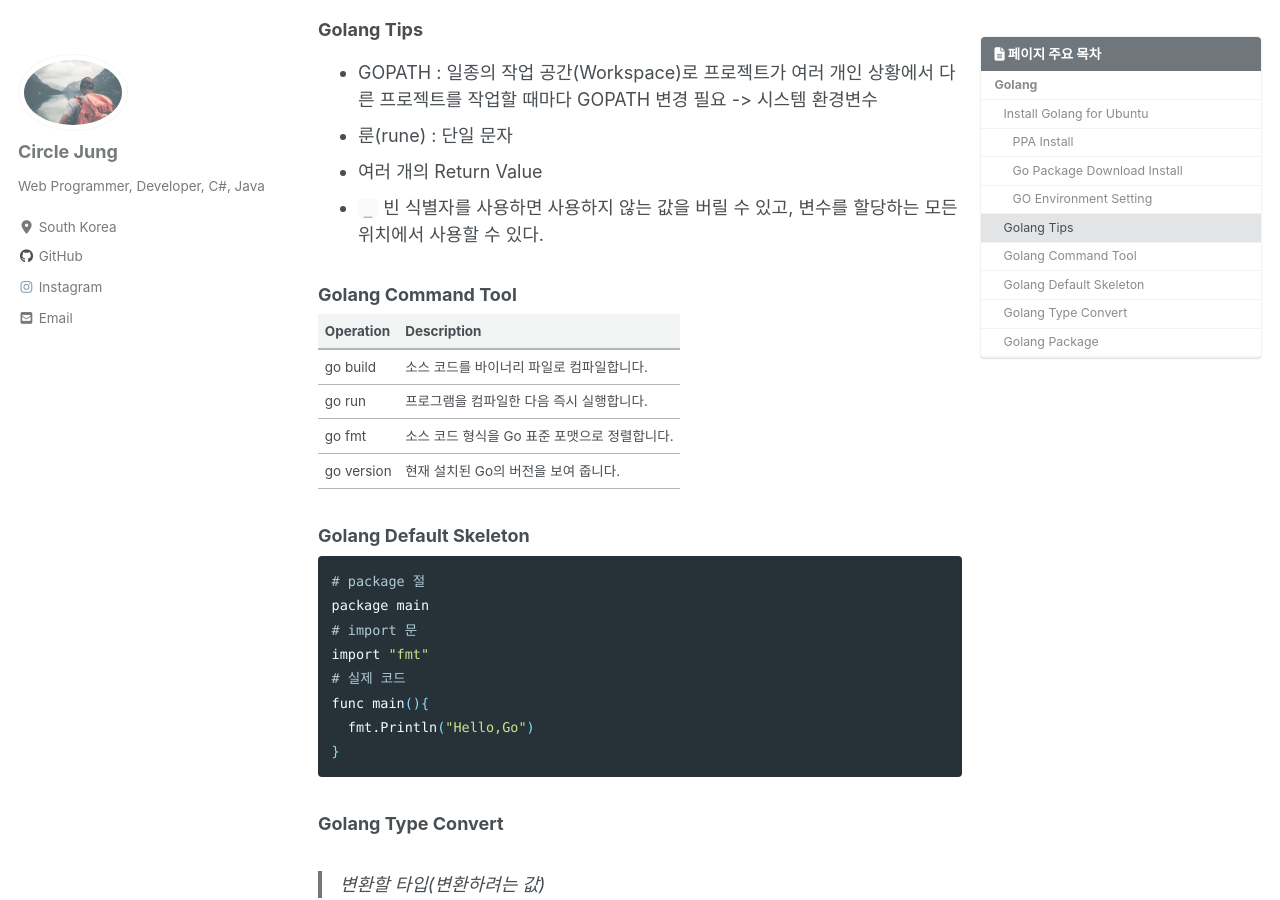
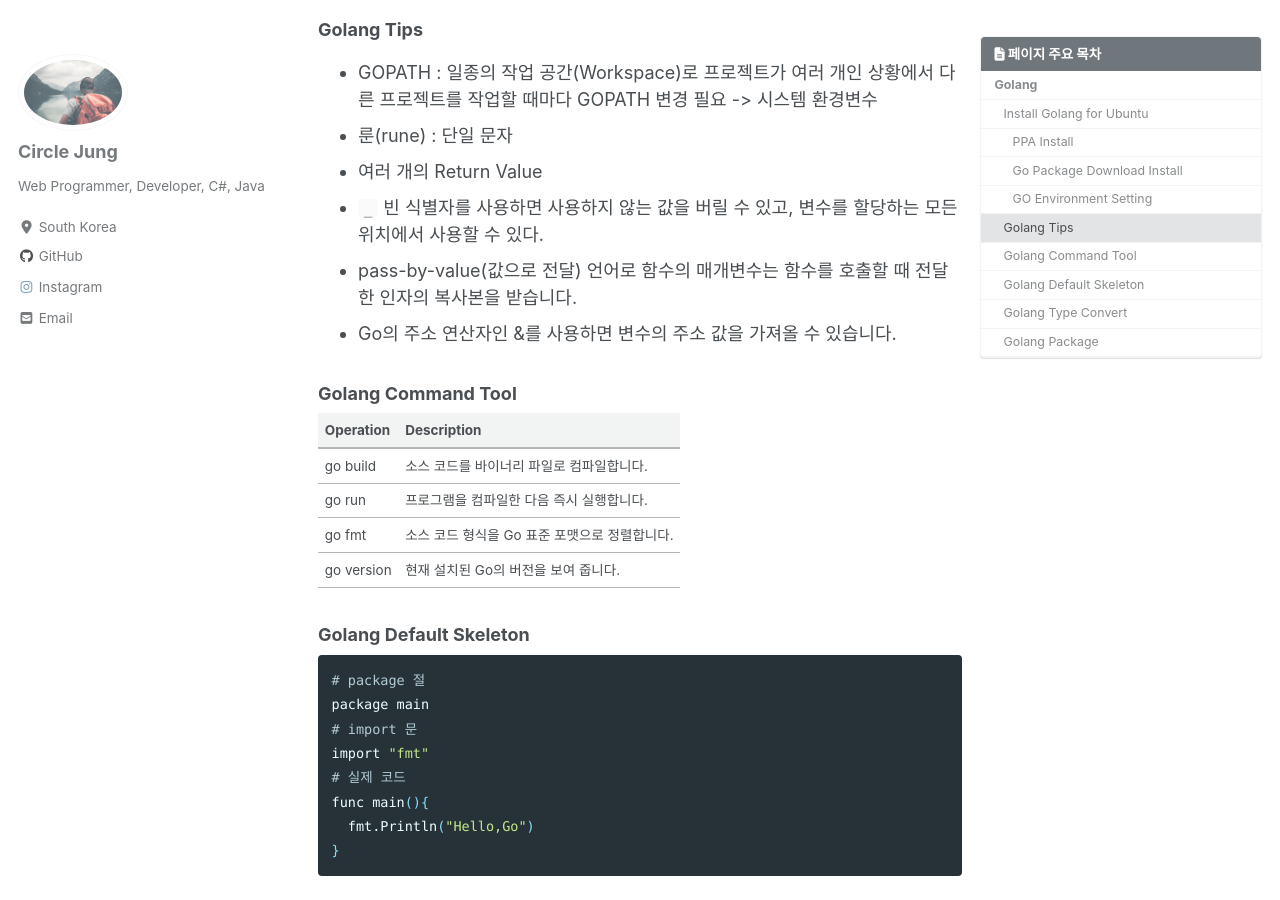
Before and after one commit to jwh0124/jwh0124.github.io, a Jekyll site: the page built from _posts/2020-11-23-golang.md, in a window 1280 px wide and 900 px high, scrolled down 1300 px. Built offline with Jekyll 4.4.1, drawn with Linux system fonts in a browser that asks for light colours; cached includes are drawn as plain includes; nearby versions of some CDN libraries; comment, search, counter and statistics services are not loaded.

Commit message:
+ add golang tips

```diff
--- a/_posts/2020-11-23-golang.md
+++ b/_posts/2020-11-23-golang.md
@@ -65,6 +65,8 @@ export PATH=$PATH:/usr/local/go/bin:$GOBIN
 - 룬(rune) : 단일 문자
 - 여러 개의 Return Value
 - `_` 빈 식별자를 사용하면 사용하지 않는 값을 버릴 수 있고, 변수를 할당하는 모든 위치에서 사용할 수 있다.
+- pass-by-value(값으로 전달) 언어로 함수의 매개변수는 함수를 호출할 때 전달한 인자의 복사본을 받습니다.
+- Go의 주소 연산자인 &를 사용하면 변수의 주소 값을 가져올 수 있습니다.
 
 ### Golang Command Tool ###
 
```
